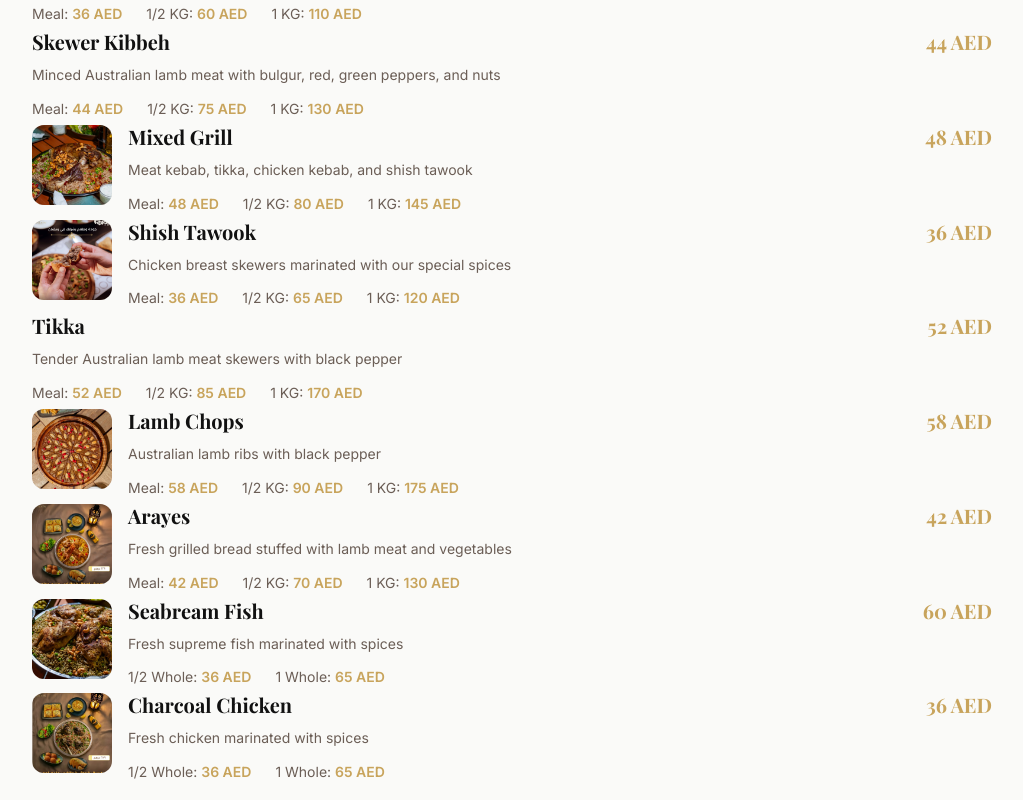
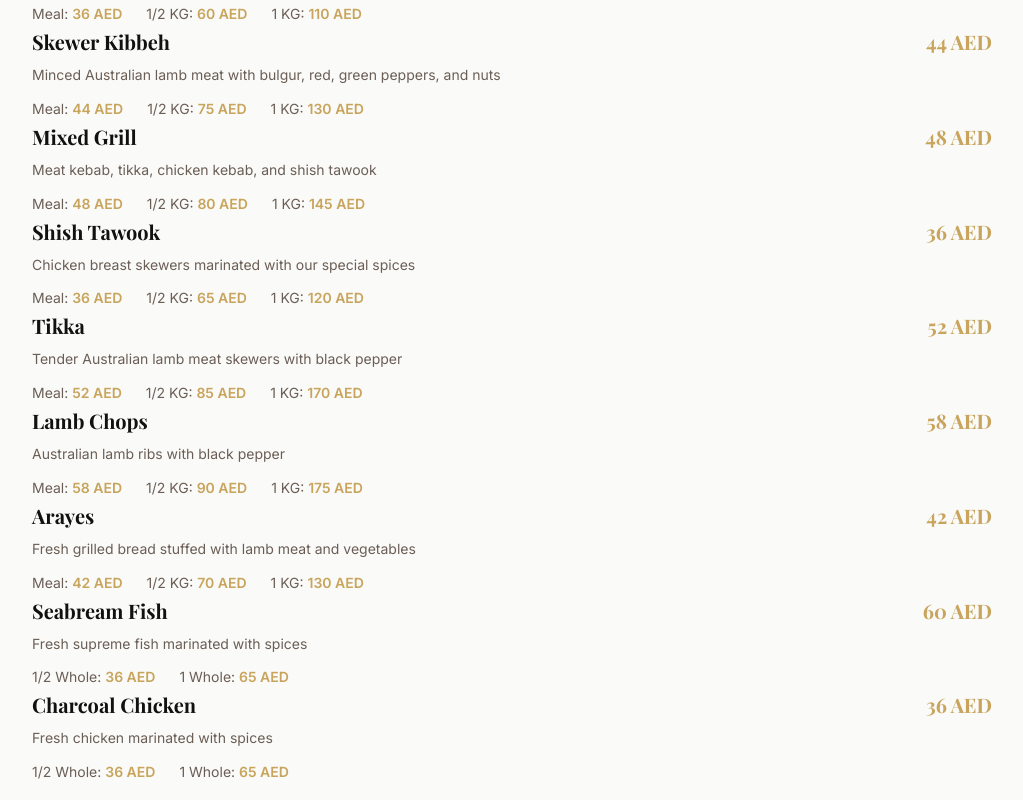
Before and after one commit to meddevlop/Mazaya-Continental-Cuisine, a Next.js app: page /menu in a window 1280 px wide. Shown: the part 940-1740 px from the top of the page, without its empty margins (128-1151 px from the left). Built offline with nearby package versions, Linux system fonts and the light colour scheme; no server answers; the database is empty; a web font is replaced by a local one.

Commit message:
remove all dish images from public menu page

```diff
--- a/src/components/menu/MenuItem.tsx
+++ b/src/components/menu/MenuItem.tsx
@@ -1,4 +1,3 @@
-import Image from "next/image"
 import { MenuItem as MenuItemType } from "@/types"
 import { formatPrice } from "@/lib/utils"
 
@@ -10,17 +9,6 @@ export default function MenuItem({ item }: MenuItemProps) {
   return (
     <div className="group border-b border-[#E8E0D8]/60 pb-6 mb-6 last:border-0 last:mb-0 last:pb-0 hover:border-[#C8A45C]/20 transition-colors duration-300">
       <div className="flex items-start justify-between gap-4">
-        {item.image && (
-          <div className="flex-shrink-0 w-16 h-16 md:w-20 md:h-20 rounded-xl overflow-hidden bg-[#E8E0D8] relative mt-0.5">
-            <Image
-              src={item.image}
-              alt={item.name}
-              fill
-              className="object-cover group-hover:scale-110 transition-transform duration-500"
-              sizes="80px"
-            />
-          </div>
-        )}
         <div className="flex-1 min-w-0">
           <div className="flex items-center gap-3 flex-wrap">
             <h3 className="text-[#111111] font-serif font-bold text-xl group-hover:text-[#C8A45C] transition-colors duration-300">
```
